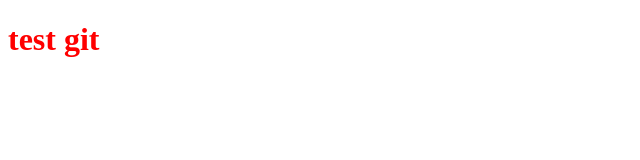
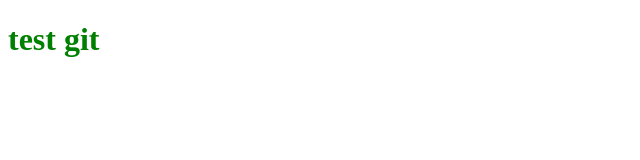
Before and after one commit to rach-hazgui/test, a plain HTML site: page index.html in a window 1280 px wide. Shown: the whole page, without its empty margins (0-640 px from the left). Drawn offline with Linux system fonts and the light colour scheme.

Commit message:
index.html

```diff
--- a/index.html
+++ b/index.html
@@ -5,6 +5,6 @@
     <title>Title</title>
 </head>
 <body>
-<h1 style="color: red">test git</h1>
+<h1 style="color: green">test git</h1>
 </body>
 </html>
```
